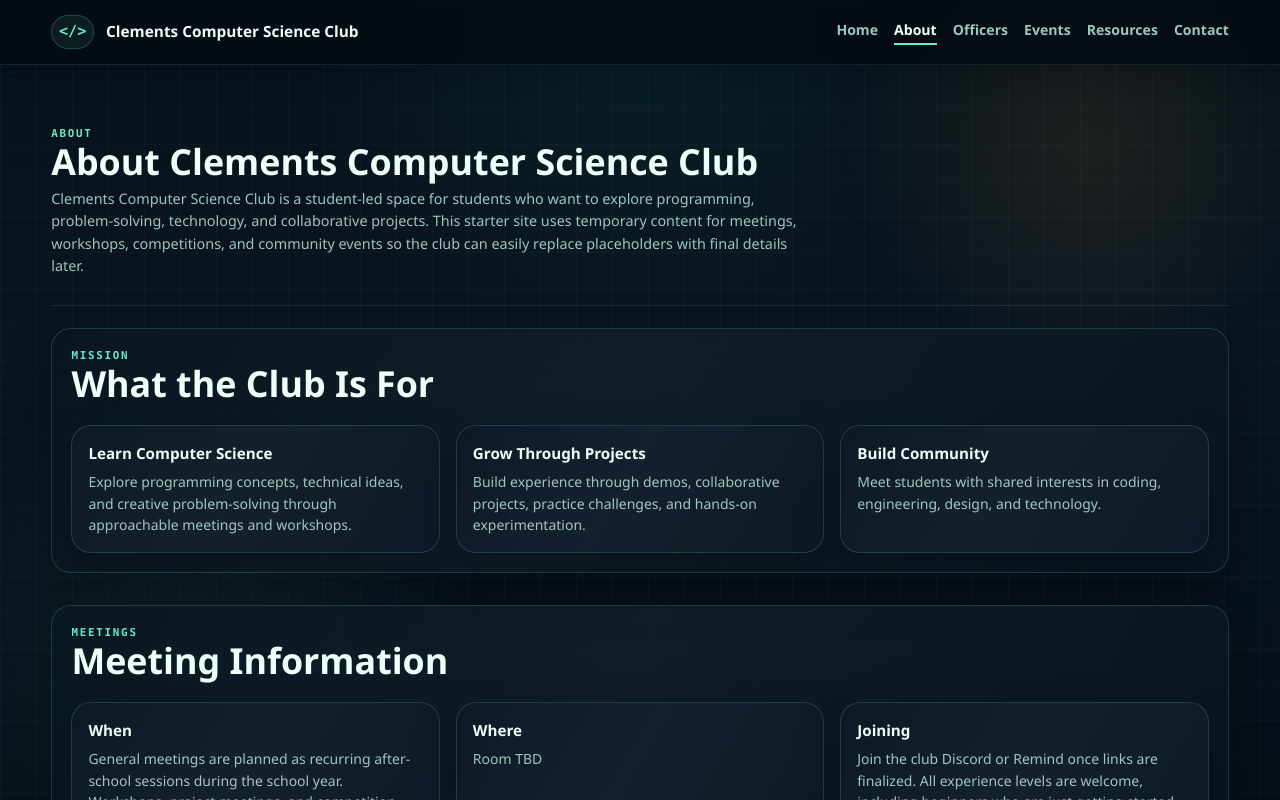
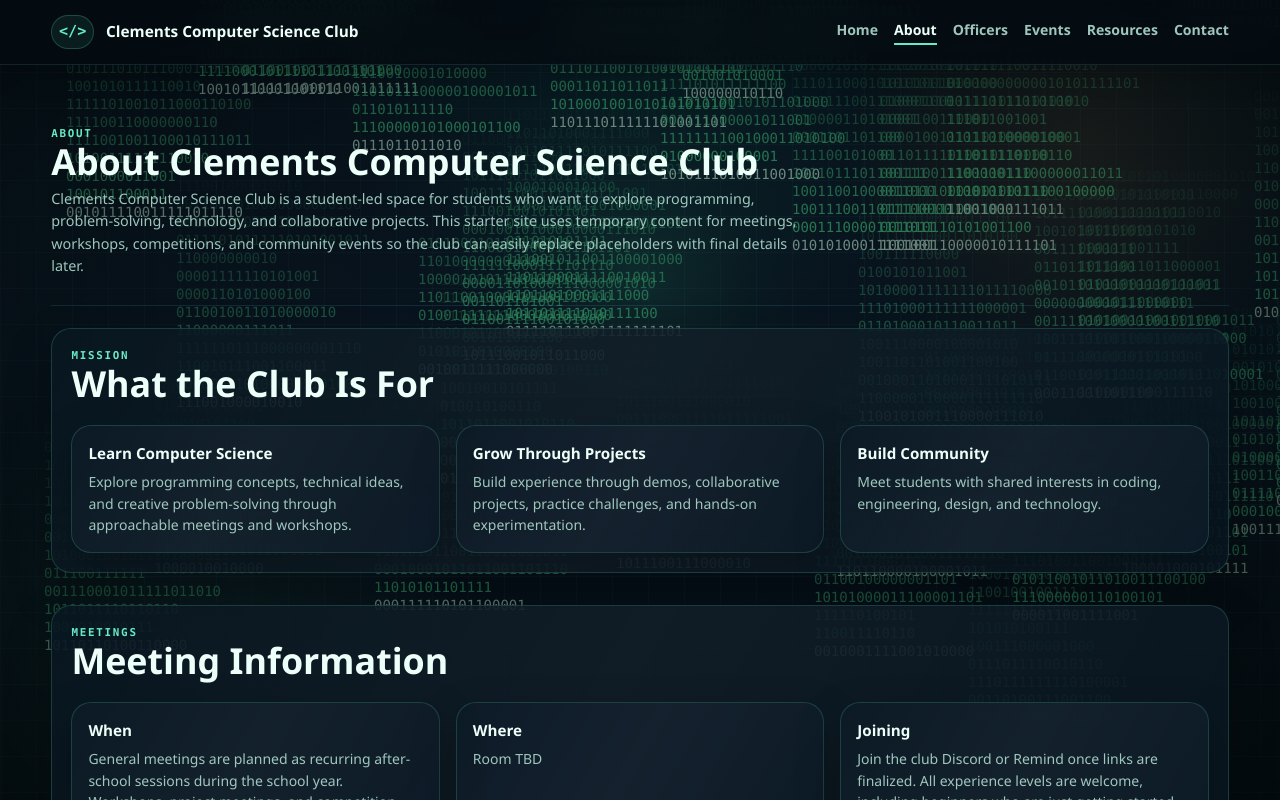
Before and after one commit to ezraweng21/clementscsclub-website, a React (Vite) app: page /about in a window 1280 px wide. Shown: the top 800 px of the page. Built offline with nearby package versions, Linux system fonts and the light colour scheme.

Commit message:
Added falling matrix style css background in binary code

```diff
--- a/src/App.jsx
+++ b/src/App.jsx
@@ -1,5 +1,6 @@
 import { Routes, Route, useLocation } from "react-router-dom";
 import { AnimatePresence, motion as Motion } from "framer-motion";
+import MatrixBackground from "./components/MatrixBackground";
 import Navbar from "./components/Navbar";
 import Footer from "./components/Footer";
 
@@ -27,9 +28,10 @@ function App() {
   const location = useLocation();
 
   return (
-    <>
+    <div className="app-shell">
+      <MatrixBackground />
       <Navbar />
-      <main>
+      <main className="app-main">
         <AnimatePresence mode="wait">
           <Routes location={location} key={location.pathname}>
             <Route
@@ -84,7 +86,7 @@ function App() {
         </AnimatePresence>
       </main>
       <Footer />
-    </>
+    </div>
   );
 }
 
--- /dev/null
+++ b/src/components/MatrixBackground.jsx
@@ -0,0 +1,186 @@
+import { useEffect, useRef } from "react";
+
+const BINARY_CHARS = ["0", "1"];
+
+function MatrixBackground() {
+  const canvasRef = useRef(null);
+
+  useEffect(() => {
+    const canvas = canvasRef.current;
+    if (!canvas) {
+      return undefined;
+    }
+
+    const context = canvas.getContext("2d");
+    if (!context) {
+      return undefined;
+    }
+
+    const mediaQuery = window.matchMedia("(prefers-reduced-motion: reduce)");
+    const pointer = {
+      x: window.innerWidth * 0.5,
+      y: window.innerHeight * 0.35,
+      targetX: window.innerWidth * 0.5,
+      targetY: window.innerHeight * 0.35,
+    };
+
+    let columns = [];
+    let animationFrameId = 0;
+    let rafThrottle = 0;
+
+    const randomBinary = () =>
+      Array.from(
+        { length: 12 + Math.floor(Math.random() * 12) },
+        () => BINARY_CHARS[Math.floor(Math.random() * BINARY_CHARS.length)],
+      ).join("");
+
+    const setupColumns = () => {
+      const width = window.innerWidth;
+      const height = window.innerHeight;
+      const dpr = window.devicePixelRatio || 1;
+
+      canvas.width = Math.floor(width * dpr);
+      canvas.height = Math.floor(height * dpr);
+      canvas.style.width = `${width}px`;
+      canvas.style.height = `${height}px`;
+      context.setTransform(dpr, 0, 0, dpr, 0, 0);
+
+      const columnWidth = width < 700 ? 18 : 22;
+      const count = Math.ceil(width / columnWidth);
+
+      columns = Array.from({ length: count }, (_, index) => ({
+        x: index * columnWidth,
+        y: Math.random() * -height,
+        speed: 0.7 + Math.random() * 1.8,
+        length: 8 + Math.floor(Math.random() * 16),
+        glyphs: Array.from(
+          { length: 8 + Math.floor(Math.random() * 8) },
+          randomBinary,
+        ),
+      }));
+    };
+
+    const drawBackdrop = (width, height) => {
+      context.clearRect(0, 0, width, height);
+
+      const glow = context.createRadialGradient(
+        pointer.x,
+        pointer.y,
+        0,
+        pointer.x,
+        pointer.y,
+        240,
+      );
+      glow.addColorStop(0, "rgba(70, 255, 170, 0.18)");
+      glow.addColorStop(0.45, "rgba(25, 140, 85, 0.09)");
+      glow.addColorStop(1, "rgba(0, 0, 0, 0)");
+
+      context.fillStyle = glow;
+      context.fillRect(0, 0, width, height);
+    };
+
+    const drawColumns = (height) => {
+      context.textBaseline = "top";
+      context.font = "14px IBM Plex Mono, Consolas, monospace";
+
+      columns.forEach((column) => {
+        column.y += column.speed;
+
+        if (column.y - column.length * 18 > height) {
+          column.y = -Math.random() * height * 0.4;
+          column.speed = 0.7 + Math.random() * 1.8;
+          column.length = 8 + Math.floor(Math.random() * 16);
+          column.glyphs = Array.from(
+            { length: 8 + Math.floor(Math.random() * 8) },
+            randomBinary,
+          );
+        }
+
+        for (let i = 0; i < column.length; i += 1) {
+          const y = column.y - i * 18;
+          const binary = column.glyphs[i % column.glyphs.length];
+          const alpha = Math.max(0, 0.9 - i * 0.07);
+
+          if (y < -24 || y > height + 24) {
+            continue;
+          }
+
+          context.fillStyle =
+            i === 0
+              ? `rgba(210, 255, 228, ${Math.min(1, alpha + 0.15)})`
+              : `rgba(86, 255, 159, ${alpha})`;
+          context.fillText(binary, column.x, y);
+        }
+      });
+    };
+
+    const render = () => {
+      const width = window.innerWidth;
+      const height = window.innerHeight;
+
+      pointer.x += (pointer.targetX - pointer.x) * 0.06;
+      pointer.y += (pointer.targetY - pointer.y) * 0.06;
+
+      context.fillStyle = "rgba(3, 10, 8, 0.16)";
+      context.fillRect(0, 0, width, height);
+
+      drawBackdrop(width, height);
+      drawColumns(height);
+
+      animationFrameId = window.requestAnimationFrame(render);
+    };
+
+    const renderReduced = () => {
+      const width = window.innerWidth;
+      const height = window.innerHeight;
+      context.clearRect(0, 0, width, height);
+      drawBackdrop(width, height);
+      drawColumns(height);
+    };
+
+    const handlePointerMove = (event) => {
+      pointer.targetX = event.clientX;
+      pointer.targetY = event.clientY;
+    };
+
+    const handleResize = () => {
+      if (rafThrottle) {
+        window.cancelAnimationFrame(rafThrottle);
+      }
+
+      rafThrottle = window.requestAnimationFrame(() => {
+        setupColumns();
+        if (mediaQuery.matches) {
+          renderReduced();
+        }
+      });
+    };
+
+    setupColumns();
+
+    if (mediaQuery.matches) {
+      renderReduced();
+    } else {
+      animationFrameId = window.requestAnimationFrame(render);
+    }
+
+    window.addEventListener("pointermove", handlePointerMove);
+    window.addEventListener("resize", handleResize);
+
+    return () => {
+      window.cancelAnimationFrame(animationFrameId);
+      window.cancelAnimationFrame(rafThrottle);
+      window.removeEventListener("pointermove", handlePointerMove);
+      window.removeEventListener("resize", handleResize);
+    };
+  }, []);
+
+  return (
+    <div className="matrix-background" aria-hidden="true">
+      <canvas ref={canvasRef} className="matrix-canvas" />
+      <div className="matrix-vignette"></div>
+    </div>
+  );
+}
+
+export default MatrixBackground;
--- a/src/styles/globals.css
+++ b/src/styles/globals.css
@@ -62,6 +62,47 @@ body::after {
     radial-gradient(circle at 15% 82%, rgba(103, 235, 198, 0.08), transparent 24%);
   pointer-events: none;
   z-index: -1;
+}
+
+#root {
+  position: relative;
+  isolation: isolate;
+}
+
+.app-shell {
+  position: relative;
+  min-height: 100vh;
+}
+
+.app-main,
+.navbar,
+.footer {
+  position: relative;
+  z-index: 1;
+}
+
+.matrix-background {
+  position: fixed;
+  inset: 0;
+  pointer-events: none;
+  z-index: 0;
+  overflow: hidden;
+}
+
+.matrix-canvas {
+  width: 100%;
+  height: 100%;
+  display: block;
+  opacity: 0.5;
+  mix-blend-mode: screen;
+}
+
+.matrix-vignette {
+  position: absolute;
+  inset: 0;
+  background:
+    radial-gradient(circle at center, transparent 35%, rgba(1, 8, 6, 0.38) 100%),
+    linear-gradient(180deg, rgba(0, 0, 0, 0.14), transparent 24%, rgba(0, 0, 0, 0.16));
 }
 
 a {
@@ -205,6 +246,7 @@ img {
   overflow: hidden;
   padding: 5rem 0 4rem;
   border-bottom: 1px solid rgba(127, 208, 255, 0.1);
+  z-index: 1;
 }
 
 .hero-grid-overlay {
@@ -504,6 +546,8 @@ img {
 .page-section {
   min-height: 70vh;
   padding-top: 3.8rem;
+  position: relative;
+  z-index: 1;
 }
 
 .page-header {
@@ -560,6 +604,8 @@ img {
 .home-section {
   padding: 3rem 0;
   border-bottom: 1px solid rgba(127, 208, 255, 0.08);
+  position: relative;
+  z-index: 1;
 }
 
 .alt-surface {
@@ -895,6 +941,10 @@ img {
 }
 
 @media (max-width: 640px) {
+  .matrix-canvas {
+    opacity: 0.38;
+  }
+
   .navbar {
     padding: 0.85rem 0;
   }
@@ -941,3 +991,9 @@ img {
     gap: 0.9rem;
   }
 }
+
+@media (prefers-reduced-motion: reduce) {
+  .matrix-canvas {
+    opacity: 0.28;
+  }
+}
```
